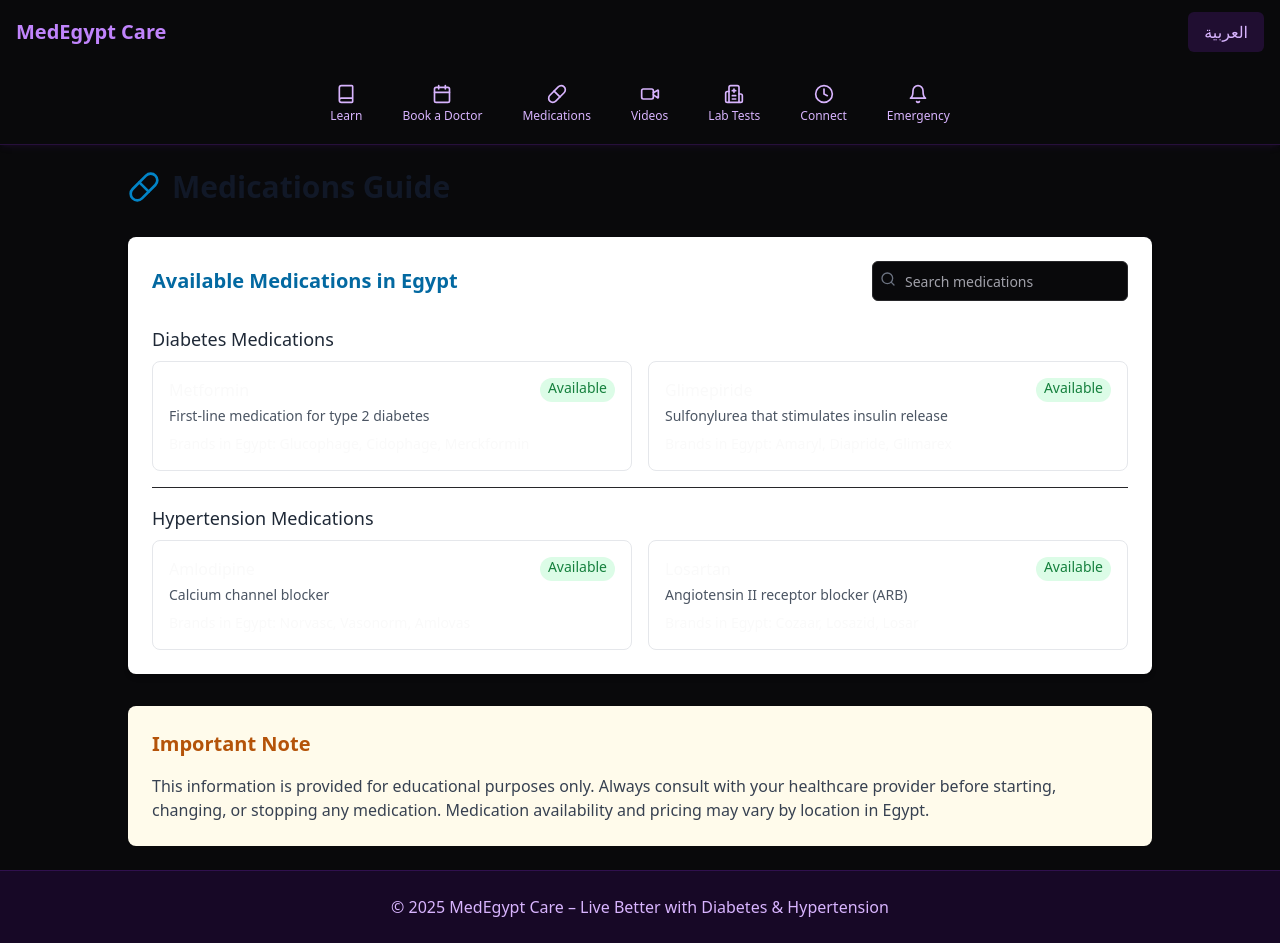
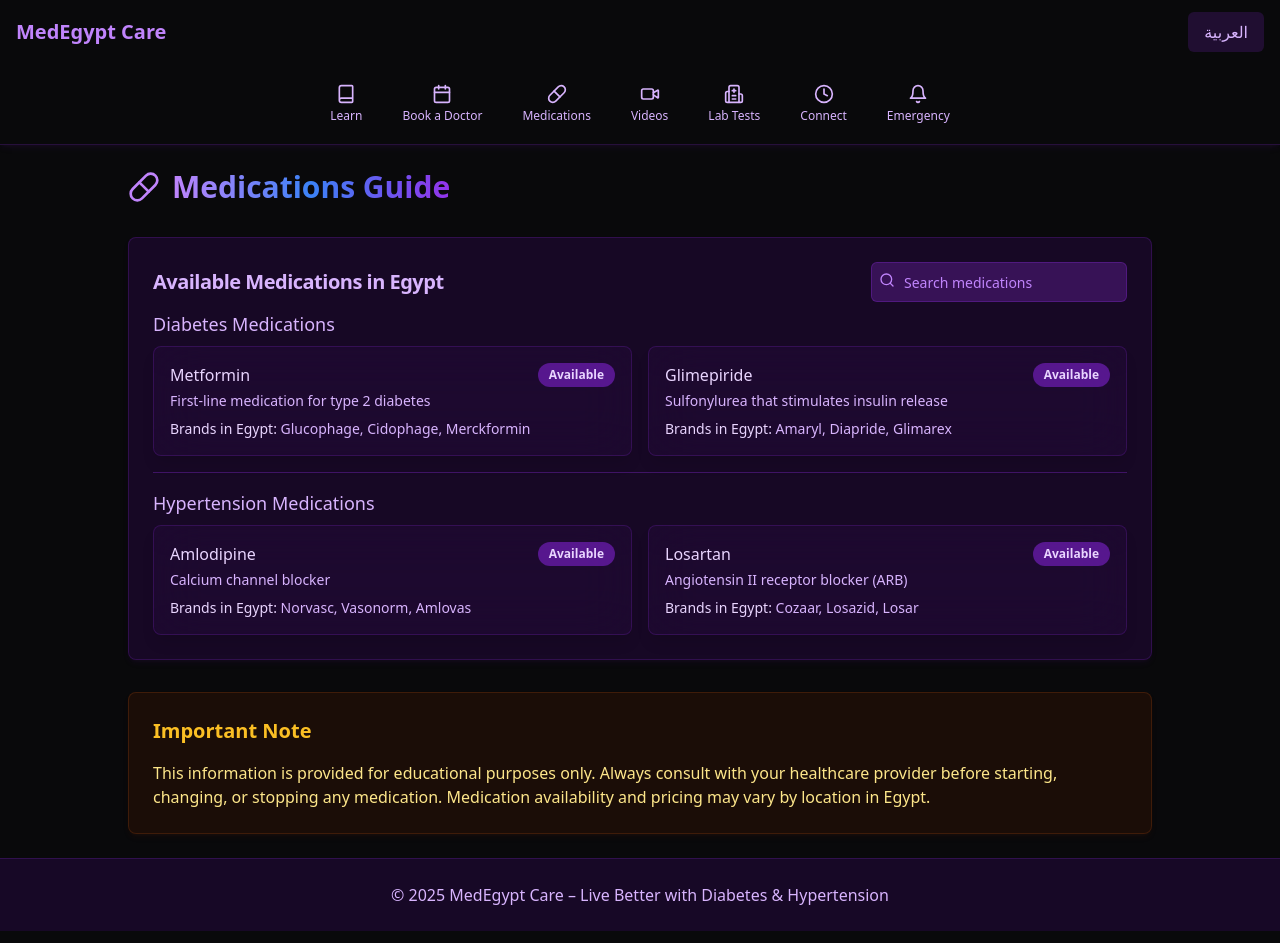
Before and after one commit to motohamy1/medegypt-care-hub, a React (Vite) app: page /medications in a window 1280 px wide. Built offline with nearby package versions, Linux system fonts and the light colour scheme.

Commit message:
Fix: Improve medications page colors and theme
Adjusted the medications page's colors and contrast to better fit the dark theme. Ensured the entire website adheres to the dark theme.

```diff
--- a/src/pages/Medications.tsx
+++ b/src/pages/Medications.tsx
@@ -1,91 +1,110 @@
 
-import React from "react";
+import React, { useState } from "react";
 import Layout from "@/components/Layout";
-import { Pill, Search } from "lucide-react";
+import { Pill, Search, Filter } from "lucide-react";
 import { Input } from "@/components/ui/input";
 import { Button } from "@/components/ui/button";
+import { Card, CardContent, CardHeader, CardTitle } from "@/components/ui/card";
+import { Badge } from "@/components/ui/badge";
 
 const Medications = () => {
+  const [searchTerm, setSearchTerm] = useState("");
+
   return (
     <Layout>
       <div className="max-w-5xl mx-auto">
         <div className="flex items-center mb-8">
-          <Pill className="h-8 w-8 text-sky-600 mr-3" />
-          <h1 className="text-3xl font-bold text-gray-900">Medications Guide</h1>
+          <Pill className="h-8 w-8 text-purple-400 mr-3" />
+          <h1 className="text-3xl font-bold text-gradient">Medications Guide</h1>
         </div>
 
-        <div className="bg-white rounded-lg shadow-md p-6 mb-8">
-          <div className="flex flex-col md:flex-row md:items-center md:justify-between mb-6">
-            <h2 className="text-xl font-semibold text-sky-700">Available Medications in Egypt</h2>
+        <Card className="bg-purple-950/30 border border-purple-800/30 shadow-md shadow-purple-900/10 mb-8">
+          <CardHeader className="pb-2">
+            <div className="flex flex-col md:flex-row md:items-center md:justify-between">
+              <CardTitle className="text-xl font-semibold text-purple-300">Available Medications in Egypt</CardTitle>
               <div className="mt-3 md:mt-0 relative">
-              <Search className="absolute left-2 top-2.5 h-4 w-4 text-gray-500" />
-              <Input className="pl-8 w-full md:w-64" placeholder="Search medications" />
+                <Search className="absolute left-2 top-2.5 h-4 w-4 text-purple-400" />
+                <Input
+                  className="pl-8 w-full md:w-64 bg-purple-900/50 border-purple-800/50 text-purple-200 placeholder:text-purple-400"
+                  placeholder="Search medications"
+                  value={searchTerm}
+                  onChange={(e) => setSearchTerm(e.target.value)}
+                />
+              </div>
+            </div>
+          </CardHeader>
+
+          <CardContent>
+            <div className="border-b border-purple-800/50 pb-4 mb-4">
+              <h3 className="text-lg font-medium text-purple-300 mb-2">Diabetes Medications</h3>
+              <div className="grid grid-cols-1 md:grid-cols-2 gap-4">
+                {/* Metformin Card */}
+                <div className="glass-morphism rounded-lg p-4">
+                  <div className="flex justify-between">
+                    <h4 className="font-medium text-purple-200">Metformin</h4>
+                    <Badge variant="secondary" className="bg-purple-700/60 text-purple-200 hover:bg-purple-600/70">Available</Badge>
+                  </div>
+                  <p className="text-sm text-purple-300 mt-1">First-line medication for type 2 diabetes</p>
+                  <div className="mt-2 text-sm text-purple-300">
+                    <span className="font-medium text-purple-200">Brands in Egypt:</span> Glucophage, Cidophage, Merckformin
                   </div>
                 </div>
 
-          <div className="border-b pb-4 mb-4">
-            <h3 className="text-lg font-medium text-gray-800 mb-2">Diabetes Medications</h3>
-            <div className="grid grid-cols-1 md:grid-cols-2 gap-4">
-              <div className="border border-gray-200 rounded-lg p-4">
+                {/* Glimepiride Card */}
+                <div className="glass-morphism rounded-lg p-4">
                   <div className="flex justify-between">
-                  <h4 className="font-medium">Metformin</h4>
-                  <span className="text-sm bg-green-100 text-green-700 px-2 rounded-full">Available</span>
+                    <h4 className="font-medium text-purple-200">Glimepiride</h4>
+                    <Badge variant="secondary" className="bg-purple-700/60 text-purple-200 hover:bg-purple-600/70">Available</Badge>
                   </div>
-                <p className="text-sm text-gray-600 mt-1">First-line medication for type 2 diabetes</p>
-                <div className="mt-2 text-sm">
-                  <span className="font-medium">Brands in Egypt:</span> Glucophage, Cidophage, Merckformin
-                </div>
-              </div>
-
-              <div className="border border-gray-200 rounded-lg p-4">
-                <div className="flex justify-between">
-                  <h4 className="font-medium">Glimepiride</h4>
-                  <span className="text-sm bg-green-100 text-green-700 px-2 rounded-full">Available</span>
-                </div>
-                <p className="text-sm text-gray-600 mt-1">Sulfonylurea that stimulates insulin release</p>
-                <div className="mt-2 text-sm">
-                  <span className="font-medium">Brands in Egypt:</span> Amaryl, Diapride, Glimarex
+                  <p className="text-sm text-purple-300 mt-1">Sulfonylurea that stimulates insulin release</p>
+                  <div className="mt-2 text-sm text-purple-300">
+                    <span className="font-medium text-purple-200">Brands in Egypt:</span> Amaryl, Diapride, Glimarex
                   </div>
                 </div>
               </div>
             </div>
 
             <div>
-            <h3 className="text-lg font-medium text-gray-800 mb-2">Hypertension Medications</h3>
+              <h3 className="text-lg font-medium text-purple-300 mb-2">Hypertension Medications</h3>
               <div className="grid grid-cols-1 md:grid-cols-2 gap-4">
-              <div className="border border-gray-200 rounded-lg p-4">
+                {/* Amlodipine Card */}
+                <div className="glass-morphism rounded-lg p-4">
                   <div className="flex justify-between">
-                  <h4 className="font-medium">Amlodipine</h4>
-                  <span className="text-sm bg-green-100 text-green-700 px-2 rounded-full">Available</span>
+                    <h4 className="font-medium text-purple-200">Amlodipine</h4>
+                    <Badge variant="secondary" className="bg-purple-700/60 text-purple-200 hover:bg-purple-600/70">Available</Badge>
                   </div>
-                <p className="text-sm text-gray-600 mt-1">Calcium channel blocker</p>
-                <div className="mt-2 text-sm">
-                  <span className="font-medium">Brands in Egypt:</span> Norvasc, Vasonorm, Amlovas
+                  <p className="text-sm text-purple-300 mt-1">Calcium channel blocker</p>
+                  <div className="mt-2 text-sm text-purple-300">
+                    <span className="font-medium text-purple-200">Brands in Egypt:</span> Norvasc, Vasonorm, Amlovas
                   </div>
                 </div>
 
-              <div className="border border-gray-200 rounded-lg p-4">
+                {/* Losartan Card */}
+                <div className="glass-morphism rounded-lg p-4">
                   <div className="flex justify-between">
-                  <h4 className="font-medium">Losartan</h4>
-                  <span className="text-sm bg-green-100 text-green-700 px-2 rounded-full">Available</span>
+                    <h4 className="font-medium text-purple-200">Losartan</h4>
+                    <Badge variant="secondary" className="bg-purple-700/60 text-purple-200 hover:bg-purple-600/70">Available</Badge>
                   </div>
-                <p className="text-sm text-gray-600 mt-1">Angiotensin II receptor blocker (ARB)</p>
-                <div className="mt-2 text-sm">
-                  <span className="font-medium">Brands in Egypt:</span> Cozaar, Losazid, Losar
+                  <p className="text-sm text-purple-300 mt-1">Angiotensin II receptor blocker (ARB)</p>
+                  <div className="mt-2 text-sm text-purple-300">
+                    <span className="font-medium text-purple-200">Brands in Egypt:</span> Cozaar, Losazid, Losar
                   </div>
                 </div>
               </div>
             </div>
-        </div>
+          </CardContent>
+        </Card>
 
-        <div className="bg-amber-50 rounded-lg p-6">
-          <h2 className="text-xl font-semibold text-amber-700 mb-4">Important Note</h2>
-          <p className="text-gray-700">
+        <Card className="bg-amber-950/30 border border-amber-800/30 shadow-md shadow-amber-900/10">
+          <CardContent className="p-6">
+            <h2 className="text-xl font-semibold text-amber-400 mb-4">Important Note</h2>
+            <p className="text-amber-200">
               This information is provided for educational purposes only. Always consult with your healthcare
               provider before starting, changing, or stopping any medication. Medication availability and
               pricing may vary by location in Egypt.
             </p>
-        </div>
+          </CardContent>
+        </Card>
       </div>
     </Layout>
   );
```
Lines whose indentation alone changed are shown as unchanged.
